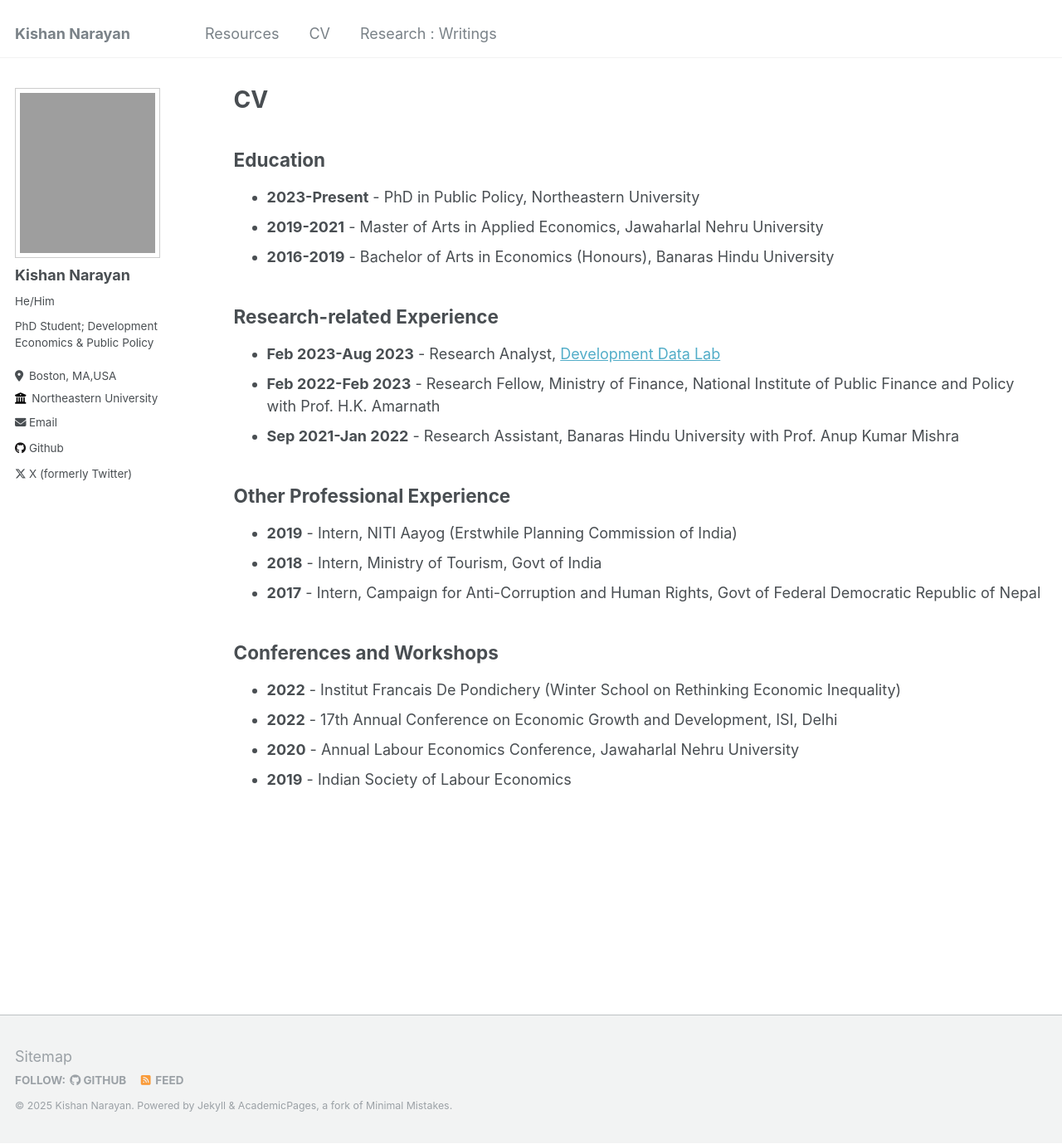
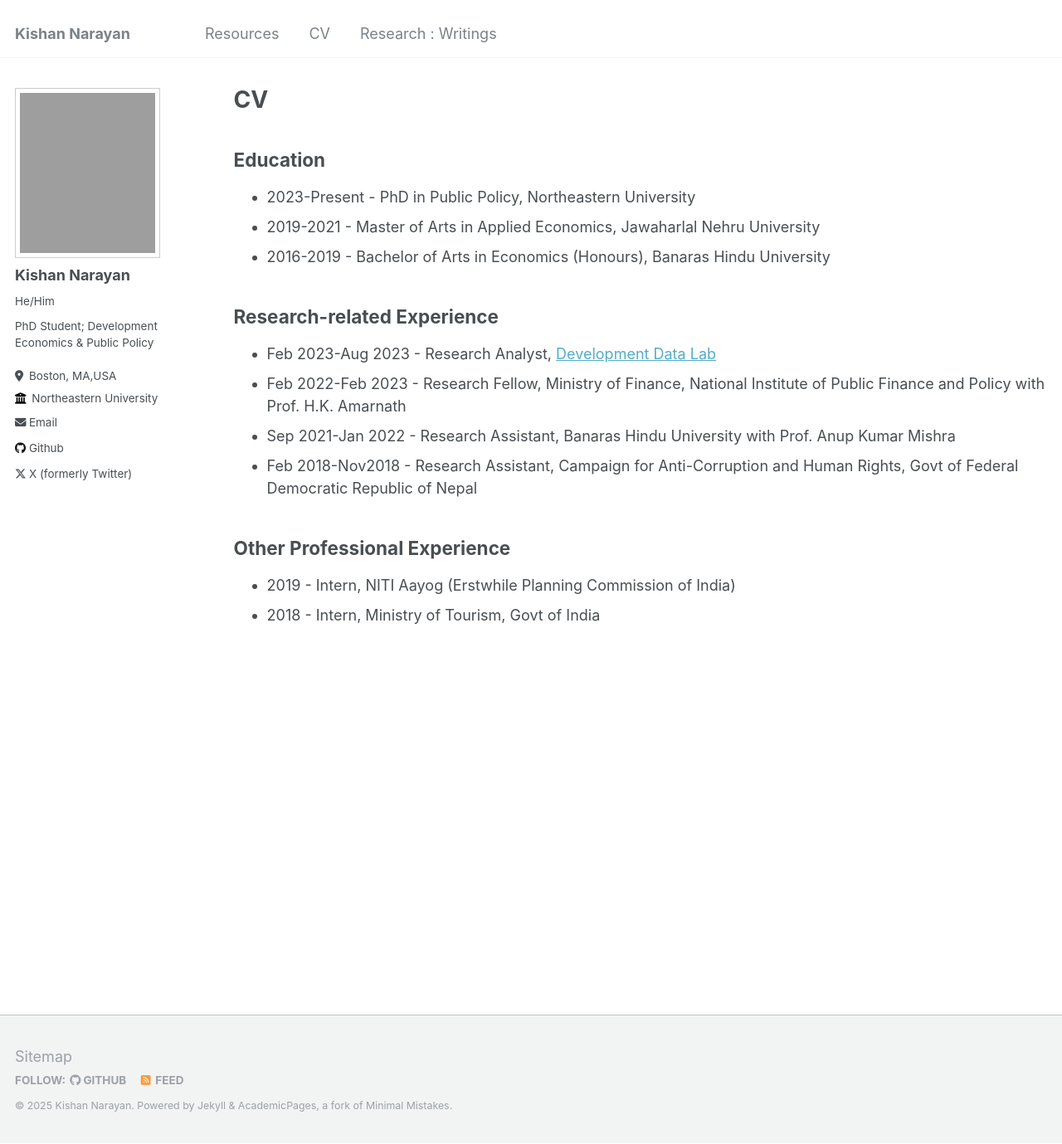
Before and after one commit to narayankishan/narayankishan.github.io, a Jekyll site: the page built from _pages/cv.md, in a window 1280 px wide and 1379 px high. Shown: the whole window at 83% size. Built offline with Jekyll 4.4.1, drawn with Linux system fonts in a browser that asks for light colours.

Commit message:
Update cv.md
fix

```diff
--- a/_pages/cv.md
+++ b/_pages/cv.md
@@ -7,28 +7,17 @@ redirect_from:
   - /resume
 ---
 
-
 ## Education
-
-- **2023-Present** - PhD in Public Policy, Northeastern University
-- **2019-2021** - Master of Arts in Applied Economics, Jawaharlal Nehru University
-- **2016-2019** - Bachelor of Arts in Economics (Honours), Banaras Hindu University
+- 2023-Present - PhD in Public Policy, Northeastern University
+- 2019-2021 - Master of Arts in Applied Economics, Jawaharlal Nehru University
+- 2016-2019 - Bachelor of Arts in Economics (Honours), Banaras Hindu University
 
 ## Research-related Experience
-
-- **Feb 2023-Aug 2023** - Research Analyst,  [Development Data Lab](https://www.devdatalab.org/shrug_download/)
-- **Feb 2022-Feb 2023** - Research Fellow, Ministry of Finance, National Institute of Public Finance and Policy with Prof. H.K. Amarnath
-- **Sep 2021-Jan 2022** - Research Assistant, Banaras Hindu University with Prof. Anup Kumar Mishra
+- Feb 2023-Aug 2023 - Research Analyst, [Development Data Lab](https://www.devdatalab.org/shrug_download/)
+- Feb 2022-Feb 2023 - Research Fellow, Ministry of Finance, National Institute of Public Finance and Policy with Prof. H.K. Amarnath
+- Sep 2021-Jan 2022 - Research Assistant, Banaras Hindu University with Prof. Anup Kumar Mishra
+- Feb 2018-Nov2018 - Research Assistant, Campaign for Anti-Corruption and Human Rights, Govt of Federal Democratic Republic of Nepal
 
 ## Other Professional Experience
-
-- **2019** - Intern, NITI Aayog (Erstwhile Planning Commission of India)
-- **2018** - Intern, Ministry of Tourism, Govt of India
-- **2017** - Intern, Campaign for Anti-Corruption and Human Rights, Govt of Federal Democratic Republic of Nepal
-
-## Conferences and Workshops
-
-- **2022** - Institut Francais De Pondichery (Winter School on Rethinking Economic Inequality)
-- **2022** - 17th Annual Conference on Economic Growth and Development, ISI, Delhi
-- **2020** - Annual Labour Economics Conference, Jawaharlal Nehru University
-- **2019** - Indian Society of Labour Economics
+- 2019 - Intern, NITI Aayog (Erstwhile Planning Commission of India)
+- 2018 - Intern, Ministry of Tourism, Govt of India
```
